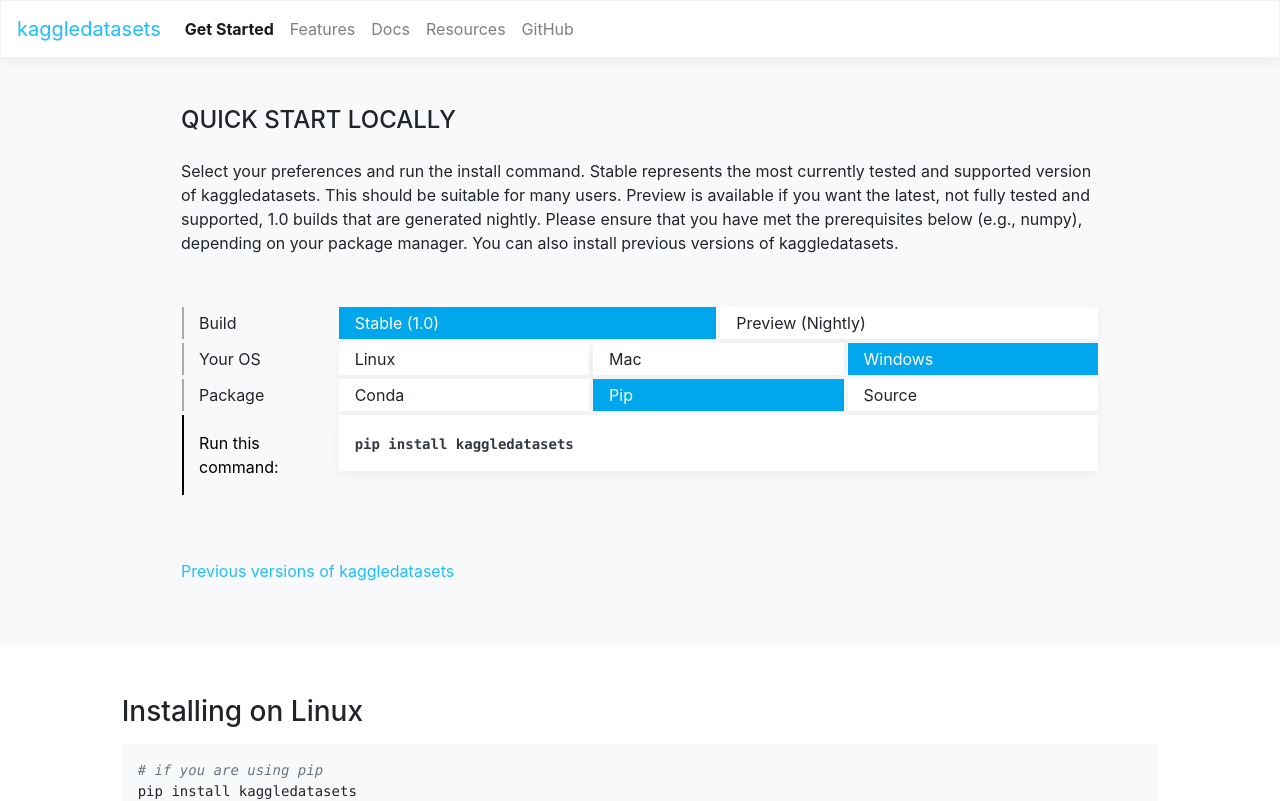
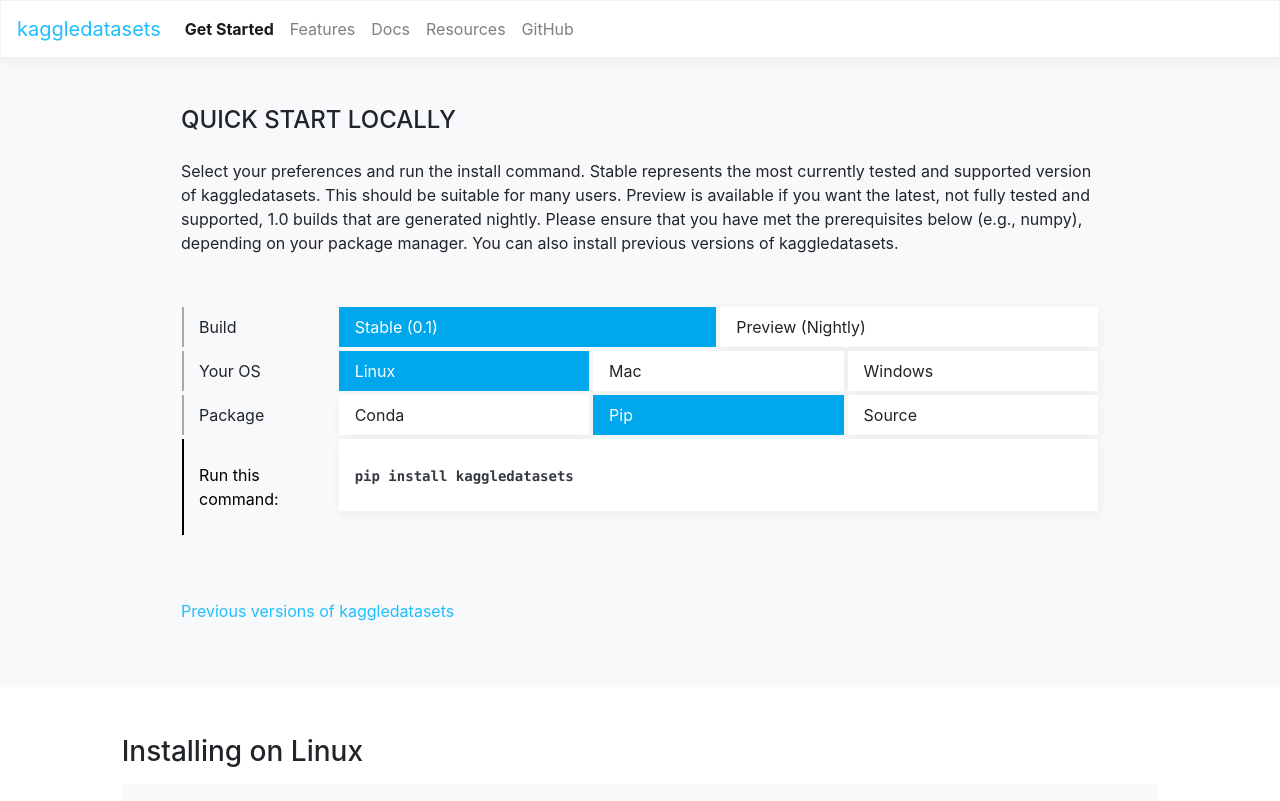
Before and after one commit to kaggledatasets/kaggledatasets.github.io, a React (Create React App) app: page /get-started in a window 1280 px wide. Shown: the top 801 px of the page. Built offline with nearby package versions, Linux system fonts and the light colour scheme; a web font is replaced by a local one.

Commit message:
Added onclick commands and utils

```diff
--- a/src/App.css
+++ b/src/App.css
@@ -113,3 +113,6 @@
 .chevron {
     font-size: 120%;
 }
+.download-menu-option:hover {
+    cursor: pointer;
+}
--- a/src/components/QuickStart.js
+++ b/src/components/QuickStart.js
@@ -1,15 +1,48 @@
 import React, {Component} from 'react';
 import {Link} from 'react-router-dom';
 import PropTypes from 'prop-types';
+import getOS from '../utils/utils';
 
 class QuickStart extends Component {
+    constructor(props) {
+        super(props);
+        this.state = {
+            pkg: 'pip',
+            os: getOS(),
+            build: '0.1.0'
+        }
+    }
+    updatePkg(value) {
+        this.setState({pkg: value});
+    }
+    updateOS(value) {
+        this.setState({os: value});
+    }
+    updateBuild(value) {
+        this.setState({build: value});
+    }
+
     static get propTypes() {
         return {
-            frameworks: PropTypes.any
+            frameworks: PropTypes.bool
         };
     }
 
+    getCommand() {
+        let name = 'kaggledatasets';
+        let postfix = this.state.pkg === 'conda' ? ` -c ${name}`:'';
+        if (this.state.pkg === 'source') {
+            return `# Follow instructions at this URL: https://github.com/${name}/${name}#from-source`
+        }
+        if (this.state.os === 'mac') {
+            return `${this.state.pkg} install ${name}==${this.state.build}${postfix}`;
+        } else if (this.state.os === 'linux' || this.state.os === 'windows') {
+            return `${this.state.pkg} install ${name}${postfix}`;
+        }
+    }
+
     render() {
+        let commonOptionClass = 'download-menu-option py-2 px-3';
         return (
             <div className="row py-5 px-2 bg-light justify-content-center">
                 <div className="col-lg-9">
@@ -24,58 +57,58 @@
                     You can also install previous versions of kaggledatasets.
                     <div className="row py-5 px-3">
                         <div className="col-lg-2 col-sm-12 download-menu mt-1">
-                            <div className="py-1">Build</div>
+                            <div className="py-2">Build</div>
                         </div>
                         <div className="col-lg-10 col-sm-12 mt-1">
                             <div className="row">
-                                <div className="col-lg-6 col-sm-12 px-1 pr-0">
-                                    <div className="download-menu-option focus py-1 px-3">Stable (1.0)</div>
+                                <div className="col-lg-6 col-sm-12 px-1 pr-0" onClick={() => this.updateBuild('0.1.0')}>
+                                    <div className={this.state.build !== 'nightly' ? `${commonOptionClass} focus`:`${commonOptionClass}`}>Stable (0.1)</div>
                                 </div>
-                                <div className="col-lg-6 col-sm-12 px-1 pr-0">
-                                    <div className="download-menu-option py-1 px-3">Preview (Nightly)</div>
+                                <div className="col-lg-6 col-sm-12 px-1 pr-0" onClick={() => this.updateBuild('nightly')}>
+                                    <div className={this.state.build === 'nightly' ? `${commonOptionClass} focus`:`${commonOptionClass}`}>Preview (Nightly)</div>
                                 </div>
                             </div>
                         </div>
                         <div className="col-lg-2 col-sm-12 download-menu mt-1">
-                            <div className="py-1">Your OS</div>
+                            <div className="py-2">Your OS</div>
                         </div>
                         <div className="col-lg-10 col-sm-12 mt-1">
                             <div className="row">
-                                <div className="col-lg-4 col-sm-12 px-1 pr-0">
-                                    <div className="download-menu-option py-1 px-3">Linux</div>
+                                <div className="col-lg-4 col-sm-12 px-1 pr-0" onClick={() => this.updateOS('linux')}>
+                                    <div className={this.state.os === 'linux' ? `${commonOptionClass} focus`:`${commonOptionClass}`}>Linux</div>
                                 </div>
-                                <div className="col-lg-4 col-sm-12 px-1 pr-0">
-                                    <div className="download-menu-option py-1 px-3">Mac</div>
+                                <div className="col-lg-4 col-sm-12 px-1 pr-0" onClick={() => this.updateOS('mac')}>
+                                    <div className={this.state.os === 'mac' ? `${commonOptionClass} focus`:`${commonOptionClass}`}>Mac</div>
                                 </div>
-                                <div className="col-lg-4 col-sm-12 px-1 pr-0">
-                                    <div className="download-menu-option focus py-1 px-3">Windows</div>
+                                <div className="col-lg-4 col-sm-12 px-1 pr-0" onClick={() => this.updateOS('windows')}>
+                                    <div className={this.state.os === 'windows' ? `${commonOptionClass} focus`:`${commonOptionClass}`}>Windows</div>
                                 </div>
                             </div>
                         </div>
                         <div className="col-lg-2 col-sm-12 download-menu mt-1">
-                            <div className="py-1">Package</div>
+                            <div className="py-2">Package</div>
                         </div>
                         <div className="col-lg-10 col-sm-12 mt-1">
                             <div className="row">
-                                <div className="col-lg-4 col-sm-12 px-1 pr-0">
-                                    <div className="download-menu-option py-1 px-3">Conda</div>
+                                <div className="col-lg-4 col-sm-12 px-1 pr-0" onClick={() => this.updatePkg('conda')}>
+                                    <div className={this.state.pkg === 'conda' ? `${commonOptionClass} focus`:`${commonOptionClass}`}>Conda</div>
                                 </div>
-                                <div className="col-lg-4 col-sm-12 px-1 pr-0">
-                                    <div className="download-menu-option focus py-1 px-3">Pip</div>
+                                <div className="col-lg-4 col-sm-12 px-1 pr-0" onClick={() => this.updatePkg('pip')}>
+                                    <div className={this.state.pkg === 'pip' ? `${commonOptionClass} focus`:`${commonOptionClass}`}>Pip</div>
                                 </div>
-                                <div className="col-lg-4 col-sm-12 px-1 pr-0">
-                                    <div className="download-menu-option py-1 px-3">Source</div>
+                                <div className="col-lg-4 col-sm-12 px-1 pr-0" onClick={() => this.updatePkg('source')}>
+                                    <div className={this.state.pkg === 'source' ? `${commonOptionClass} focus`:`${commonOptionClass}`}>Source</div>
                                 </div>
                             </div>
                         </div>
                         <div className="col-lg-2 col-sm-12 download-menu focus mt-1">
-                            <div className="py-3">Run this command:</div>
+                            <div className="py-4">Run this command:</div>
                         </div>
                         <div className="col-lg-10 col-sm-12 mt-1">
                             <div className="row">
                                 <div className="col-lg-12 col-sm-12 px-1 pr-0">
-                                    <div className="download-menu-option py-3 px-3">
-                                        <code className="text-dark text-bold">pip install kaggledatasets</code>
+                                    <div className="download-menu-option py-4 px-3">
+                                        <code className="text-dark text-bold">{this.getCommand()}</code>
                                     </div>
                                 </div>
                             </div>
--- /dev/null
+++ b/src/utils/utils.js
@@ -0,0 +1,18 @@
+const getOS = () => {
+    let platform = window.navigator.platform,
+        macosPlatforms = ['Macintosh', 'MacIntel', 'MacPPC', 'Mac68K'],
+        windowsPlatforms = ['Win32', 'Win64', 'Windows', 'WinCE'],
+        os = 'linux';
+
+    if (macosPlatforms.indexOf(platform) !== -1) {
+      os = 'mac';
+    }  else if (windowsPlatforms.indexOf(platform) !== -1) {
+      os = 'windows';
+    }  else if (!os && /Linux/.test(platform)) {
+      os = 'linux';
+    }
+
+    return os;
+}
+
+export default getOS;
```
